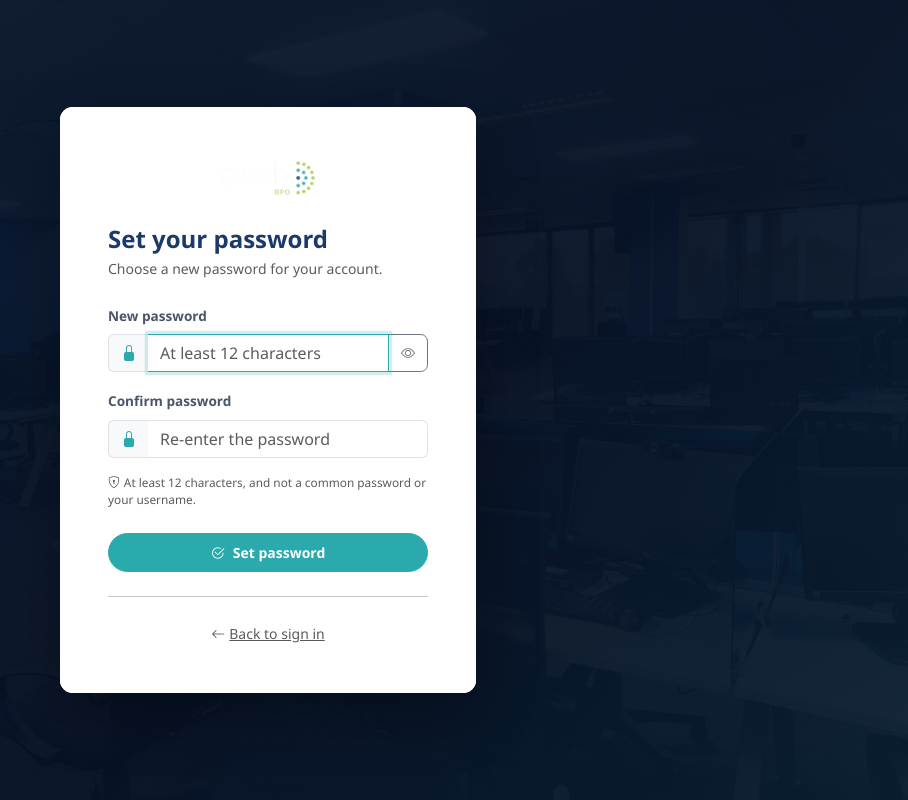
After one commit to 1syntra1/anotherbpo-hr-compliance, a Flask app: template templates/set_password.html in a window 1280 px wide. The commit adds this page. Shown: the whole page, without its empty margins (372-1280 px from the left). Run offline with Flask 3, Linux system fonts and the light colour scheme; the template is opened without the code that fills it, so the values that code supplies are empty; some libraries are stand-ins or nearby versions.

Commit message:
Password set/reset via one-time link + Forgot password
Self-service and admin-initiated password links, now that e-mail works:
- Public /forgot page (linked from login), enumeration-safe + resend throttle.
- /set-password/<token> page to set a new password via a one-time link.
- Admin "send reset link" button on the Users page (per user with an e-mail).
- New users get a branded welcome e-mail carrying a set-password link.

Tokens are random (secrets), stored only as a SHA-256 hash, single-use, and
expire after 60 minutes (migration m010: password_reset_tokens). Setting a
password clears must_change_password and bumps session_version. notify.send
gains a custom action button so the e-mail links to the token, not the app home.

Full suite: 318 passing.

Co-Authored-By: Claude Opus 4.8 <noreply@anthropic.com>

```diff
--- a/app.py
+++ b/app.py
@@ -645,6 +645,121 @@ def logout():
         return redirect(url_for("login"))
     flash("You have been logged out.", "info")
     return redirect(url_for("landing"))
+
+
+# ─── Password set / reset via one-time link ──────────────────────────────────
+
+RESET_TOKEN_TTL_MIN = 60       # how long a link stays valid
+RESET_RESEND_SECONDS = 120     # anti-spam: skip issuing a new link if one was issued this recently
+
+
+def _hash_token(token):
+    import hashlib
+    return hashlib.sha256(token.encode("utf-8")).hexdigest()
+
+
+def _issue_reset_token(db, user_id):
+    """Create a one-time token for a user; returns the plaintext token, or None if one was
+    issued very recently (anti-spam). Invalidates prior unused tokens. Does not commit."""
+    recent = db.execute(
+        "SELECT 1 FROM password_reset_tokens WHERE user_id=? AND used_at IS NULL "
+        "AND created_at > datetime('now', ?)", (user_id, "-%d seconds" % RESET_RESEND_SECONDS)).fetchone()
+    if recent:
+        return None
+    db.execute("DELETE FROM password_reset_tokens WHERE user_id=? AND used_at IS NULL", (user_id,))
+    token = secrets.token_urlsafe(32)
+    db.execute("INSERT INTO password_reset_tokens (user_id, token_hash, expires_at) "
+               "VALUES (?,?, datetime('now', ?))", (user_id, _hash_token(token), "+%d minutes" % RESET_TOKEN_TTL_MIN))
+    return token
+
+
+def _validate_reset_token(db, token):
+    """Return (user_id, token_id) for a valid, unused, unexpired token, else None."""
+    if not token or len(token) > 200:
+        return None
+    row = db.execute(
+        "SELECT id, user_id FROM password_reset_tokens WHERE token_hash=? AND used_at IS NULL "
+        "AND expires_at > datetime('now')", (_hash_token(token),)).fetchone()
+    return (row["user_id"], row["id"]) if row else None
+
+
+def _reset_link(token):
+    base = os.environ.get("APP_URL", "").strip().rstrip("/")
+    return base + url_for("set_password", token=token)
+
+
+def _send_reset_link(user, token, welcome=False):
+    from modules import notify
+    link = _reset_link(token)
+    name = user["full_name"] or user["username"]
+    if welcome:
+        subject = "Set up your HR Compliance Suite account"
+        heading = "Welcome to the HR Compliance Suite"
+        lines = ["Hi %s," % name,
+                 "An account has been created for you. Use the button below to set your password and sign in.",
+                 "This link expires in %d minutes." % RESET_TOKEN_TTL_MIN,
+                 "If the button doesn't work, paste this link into your browser:", link]
+    else:
+        subject = "Reset your HR Compliance Suite password"
+        heading = "Password reset"
+        lines = ["Hi %s," % name,
+                 "We received a request to reset your password. Use the button below to choose a new one.",
+                 "This link expires in %d minutes. If you didn't request it, you can ignore this e-mail."
+                 % RESET_TOKEN_TTL_MIN,
+                 "If the button doesn't work, paste this link into your browser:", link]
+    return notify.send(user["email"], subject, heading, lines, button_url=link, button_text="Set your password")
+
+
+@app.route("/forgot", methods=["GET", "POST"])
+def forgot_password():
+    if g.get("user") is not None:
+        return redirect(url_for("dashboard"))
+    if request.method == "POST":
+        ident = (request.form.get("identifier") or "").strip()[:254]
+        if ident:
+            db = get_db()
+            user = db.execute(
+                "SELECT id, username, full_name, email FROM users WHERE active=1 AND "
+                "(lower(username)=lower(?) OR lower(email)=lower(?))", (ident, ident)).fetchone()
+            if user and user["email"]:
+                token = _issue_reset_token(db, user["id"])
+                db.commit()
+                if token:
+                    _send_reset_link(user, token)
+            log_action("password_reset_requested", "auth", "Password reset requested", target=ident, username=ident)
+        # Identical response whether or not the account exists (no enumeration).
+        flash("If that account exists, a reset link has been sent to its e-mail address.", "info")
+        return redirect(url_for("login"))
+    return render_template("forgot.html")
+
+
+@app.route("/set-password/<token>", methods=["GET", "POST"])
+def set_password(token):
+    db = get_db()
+    v = _validate_reset_token(db, token)
+    if not v:
+        return render_template("set_password.html", invalid=True, token=token), 400
+    user_id, token_id = v
+    user = db.execute("SELECT username FROM users WHERE id=?", (user_id,)).fetchone()
+    if request.method == "POST":
+        new = request.form.get("new_password", "")
+        confirm = request.form.get("confirm_password", "")
+        problem = "The passwords do not match." if new != confirm else password_problem(
+            new, user["username"] if user else "")
+        if problem:
+            flash(problem, "danger")
+            return render_template("set_password.html", invalid=False, token=token)
+        db.execute(
+            "UPDATE users SET password_hash=?, must_change_password=0, password_changed_at=datetime('now'), "
+            "failed_logins=0, locked_until=NULL, session_version=session_version+1 WHERE id=?",
+            (generate_password_hash(new), user_id))
+        db.execute("UPDATE password_reset_tokens SET used_at=datetime('now') WHERE id=?", (token_id,))
+        log_action("password_set_via_link", "auth", "Password set via one-time link",
+                   entity="user", entity_id=user_id, username=(user["username"] if user else None), commit=False)
+        db.commit()
+        flash("Your password has been set. Please sign in.", "success")
+        return redirect(url_for("login"))
+    return render_template("set_password.html", invalid=False, token=token)
 
 
 # ─── Shared helpers for compliance records ───────────────────────────────────
@@ -3328,13 +3443,16 @@ def users_add():
                commit=False)
     db.commit()
     if email:
-        from modules import notify
-        notify.send(email, "Your HR Compliance Suite account",
-                    "Welcome to the HR Compliance Suite",
-                    ["An account has been created for you by an administrator.",
-                     "Username: %s" % username,
-                     "You'll be asked to set your own password the first time you sign in."])
-    flash(f"User '{username}' created ({role}). They must change the password at first sign-in.", "success")
+        token = _issue_reset_token(db, cur.lastrowid)
+        db.commit()
+        if token:
+            _send_reset_link({"username": username, "full_name": full_name or username, "email": email},
+                             token, welcome=True)
+        flash(f"User '{username}' created ({role}). An e-mail invitation to set their password has been sent.",
+              "success")
+    else:
+        flash(f"User '{username}' created ({role}). No e-mail on file, so share the sign-in details manually; "
+              "they must change the password at first sign-in.", "success")
     return redirect(url_for("users_admin"))
 
 
@@ -3360,6 +3478,31 @@ def users_reset(user_id):
                entity="user", entity_id=user_id, commit=False)
     db.commit()
     flash(f"Password reset for '{user['username']}'. They must change it at next sign-in.", "success")
+    return redirect(url_for("users_admin"))
+
+
+@app.route("/users/<int:user_id>/send-reset", methods=["POST"])
+@admin_required
+def users_send_reset(user_id):
+    db = get_db()
+    user = db.execute("SELECT id, username, full_name, email FROM users WHERE id=?", (user_id,)).fetchone()
+    if not user:
+        flash("User not found.", "danger")
+        return redirect(url_for("users_admin"))
+    if not user["email"]:
+        flash(f"'{user['username']}' has no e-mail address on file, so no link can be sent. Add one first.", "danger")
+        return redirect(url_for("users_admin"))
+    token = _issue_reset_token(db, user_id)
+    db.commit()
+    if not token:
+        flash(f"A reset link was sent to '{user['username']}' very recently — wait a minute before resending.", "warning")
+        return redirect(url_for("users_admin"))
+    ok = _send_reset_link(user, token)
+    log_action("password_reset_link_sent", "user", f"E-mailed a password reset link to '{user['username']}'",
+               target=user["username"], entity="user", entity_id=user_id)
+    flash(f"A reset link has been e-mailed to '{user['username']}'." if ok
+          else "Couldn't send the e-mail — check mail settings. No link was delivered.",
+          "success" if ok else "danger")
     return redirect(url_for("users_admin"))
 
 
--- a/templates/login.html
+++ b/templates/login.html
@@ -112,6 +112,10 @@
           </button>
         </form>
 
+        <p class="text-center mt-3 mb-0">
+          <a href="{{ url_for('forgot_password') }}" class="small">Forgot password?</a>
+        </p>
+
         <hr class="my-4" />
         <p class="text-center mb-0">
           <a href="{{ url_for('landing') }}" class="text-muted small">
--- /dev/null
+++ b/templates/set_password.html
@@ -0,0 +1,78 @@
+<!DOCTYPE html>
+<html lang="en">
+<head>
+  <meta charset="UTF-8" />
+  <meta name="viewport" content="width=device-width, initial-scale=1.0" />
+  <title>Set password — Dash BPO HR Compliance</title>
+  <link href="{{ url_for('static', filename='vendor/bootstrap/bootstrap.min.css') }}" rel="stylesheet" />
+  <link href="{{ url_for('static', filename='vendor/bootstrap-icons/bootstrap-icons.min.css') }}" rel="stylesheet" />
+  <link href="{{ url_for('static', filename='css/style.css') }}" rel="stylesheet" />
+</head>
+<body class="login-page d-flex align-items-center justify-content-center min-vh-100 py-4">
+
+<div class="container" style="max-width:440px;">
+  <div class="card login-card">
+    <div class="login-body bg-white p-4 p-md-5">
+      <div class="text-center mb-4">
+        <img src="{{ url_for('static', filename='images/logo.png') }}" alt="Dash BPO" style="height:46px;width:auto;">
+      </div>
+
+      {% if invalid %}
+        <h4 class="fw-bold text-navy mb-1">Link invalid or expired</h4>
+        <p class="text-muted small mb-4">This password link is no longer valid — links can only be used once and expire after a short time.</p>
+        <a href="{{ url_for('forgot_password') }}" class="btn btn-teal w-100 py-2 fw-semibold rounded-pill">
+          <i class="bi bi-arrow-repeat me-2"></i>Request a new link
+        </a>
+      {% else %}
+        <h4 class="fw-bold text-navy mb-1">Set your password</h4>
+        <p class="text-muted small mb-4">Choose a new password for your account.</p>
+
+        {% with messages = get_flashed_messages(with_categories=true) %}
+          {% if messages %}{% for category, message in messages %}
+            <div class="alert alert-{{ category }} py-2 mb-3"><span class="small">{{ message }}</span></div>
+          {% endfor %}{% endif %}
+        {% endwith %}
+
+        <form method="POST" action="{{ url_for('set_password', token=token) }}">
+          <input type="hidden" name="_csrf" value="{{ csrf_token() }}">
+          <div class="mb-3">
+            <label for="new_password" class="form-label">New password</label>
+            <div class="input-group">
+              <span class="input-group-text bg-light border-end-0" style="color:var(--cb-teal-dark);"><i class="bi bi-lock-fill"></i></span>
+              <input type="password" class="form-control border-start-0" id="new_password" name="new_password"
+                     placeholder="At least 12 characters" required autofocus autocomplete="new-password" />
+              <button class="btn btn-outline-secondary" type="button" id="togglePwd" tabindex="-1"><i class="bi bi-eye" id="eyeIcon"></i></button>
+            </div>
+          </div>
+          <div class="mb-3">
+            <label for="confirm_password" class="form-label">Confirm password</label>
+            <div class="input-group">
+              <span class="input-group-text bg-light border-end-0" style="color:var(--cb-teal-dark);"><i class="bi bi-lock-fill"></i></span>
+              <input type="password" class="form-control border-start-0" id="confirm_password" name="confirm_password"
+                     placeholder="Re-enter the password" required autocomplete="new-password" />
+            </div>
+          </div>
+          <p class="text-muted mb-4" style="font-size:.74rem;"><i class="bi bi-shield-lock me-1"></i>At least 12 characters, and not a common password or your username.</p>
+          <button type="submit" class="btn btn-teal w-100 py-2 fw-semibold rounded-pill"><i class="bi bi-check2-circle me-2"></i>Set password</button>
+        </form>
+      {% endif %}
+
+      <hr class="my-4" />
+      <p class="text-center mb-0">
+        <a href="{{ url_for('login') }}" class="text-muted small"><i class="bi bi-arrow-left me-1"></i>Back to sign in</a>
+      </p>
+    </div>
+  </div>
+</div>
+
+<script src="{{ url_for('static', filename='vendor/bootstrap/bootstrap.bundle.min.js') }}"></script>
+<script>
+  var t = document.getElementById('togglePwd');
+  if (t) t.addEventListener('click', function () {
+    var p = document.getElementById('new_password'), i = document.getElementById('eyeIcon');
+    if (p.type === 'password') { p.type = 'text'; i.className = 'bi bi-eye-slash'; }
+    else { p.type = 'password'; i.className = 'bi bi-eye'; }
+  });
+</script>
+</body>
+</html>
```
Also changed, not shown: modules/migrations.py (+17 -0 lines), modules/notify.py (+11 -8 lines), templates/forgot.html (added, +53 -0 lines), templates/users.html (+8 -0 lines), tests/test_password_reset.py (added, +119 -0 lines).
